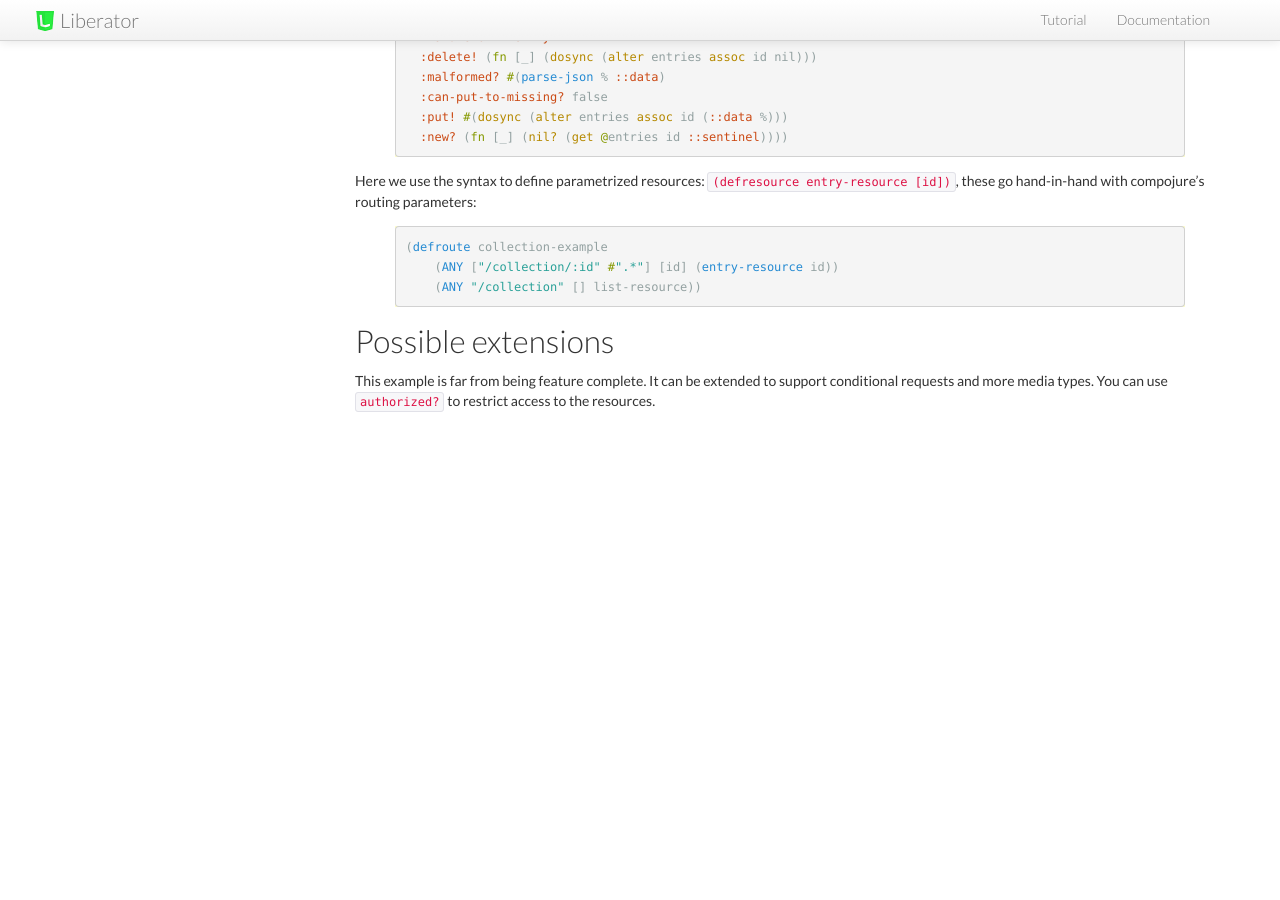
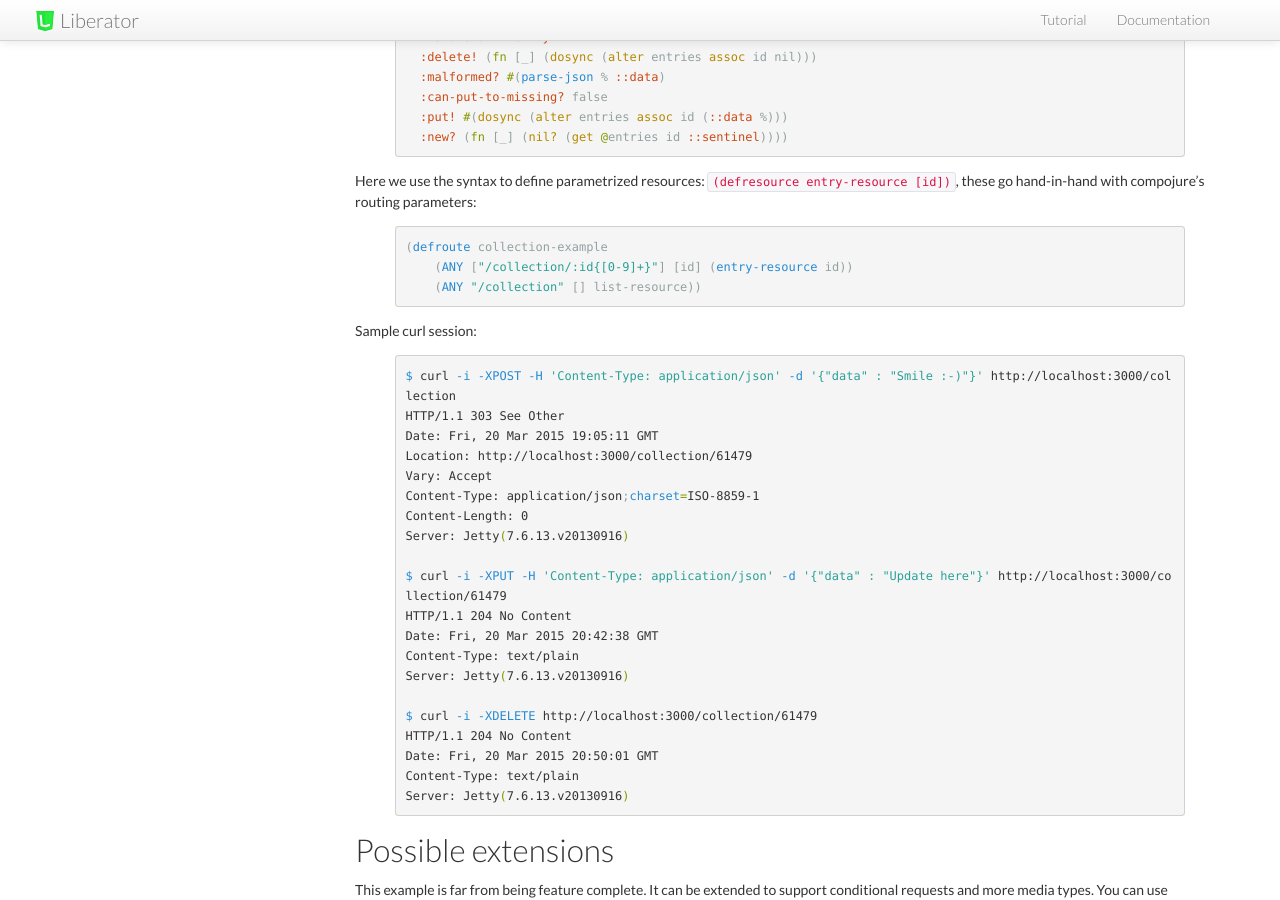
Before and after one commit to clojure-liberator/liberator, a Jekyll site: the page built from tutorial/all-together.md, in a window 1280 px wide and 900 px high, scrolled down 2209 px. Built offline with Jekyll 4.4.1, drawn with Linux system fonts in a browser that asks for light colours; nearby versions of some CDN libraries; before the commit the page ends 2631 px from its top, so only the background shows below that.

Commit message:
Fix query param matching and add curl examples.
Using newer Compojure syntax for parameter matching.
Constrained parameter to allow only numbers.

```diff
--- a/tutorial/all-together.md
+++ b/tutorial/all-together.md
@@ -147,8 +147,33 @@ hand-in-hand with compojure's routing parameters:
 
 {% highlight clojure %}
 (defroute collection-example
-    (ANY ["/collection/:id" #".*"] [id] (entry-resource id))
+    (ANY ["/collection/:id{[0-9]+}"] [id] (entry-resource id))
     (ANY "/collection" [] list-resource))
+{% endhighlight %}
+
+Sample curl session:
+
+{% highlight bash session %}
+$ curl -i -XPOST -H 'Content-Type: application/json' -d '{"data" : "Smile :-)"}' http://localhost:3000/collection
+HTTP/1.1 303 See Other
+Date: Fri, 20 Mar 2015 19:05:11 GMT
+Location: http://localhost:3000/collection/61479
+Vary: Accept
+Content-Type: application/json;charset=ISO-8859-1
+Content-Length: 0
+Server: Jetty(7.6.13.v20130916)
+
+$ curl -i -XPUT -H 'Content-Type: application/json' -d '{"data" : "Update here"}' http://localhost:3000/collection/61479
+HTTP/1.1 204 No Content
+Date: Fri, 20 Mar 2015 20:42:38 GMT
+Content-Type: text/plain
+Server: Jetty(7.6.13.v20130916)
+
+$ curl -i -XDELETE http://localhost:3000/collection/61479
+HTTP/1.1 204 No Content
+Date: Fri, 20 Mar 2015 20:50:01 GMT
+Content-Type: text/plain
+Server: Jetty(7.6.13.v20130916)
 {% endhighlight %}
 
 ## Possible extensions
```
